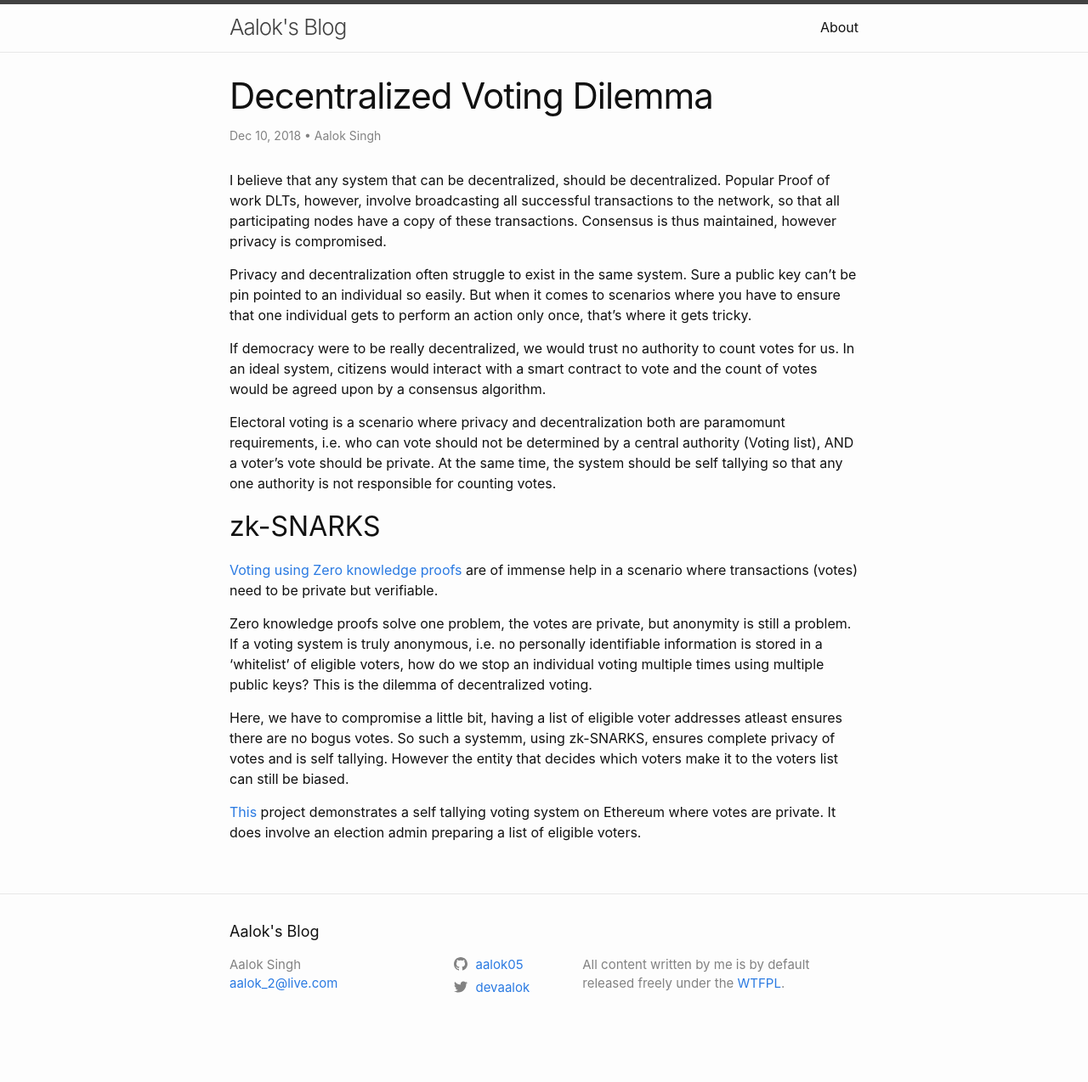
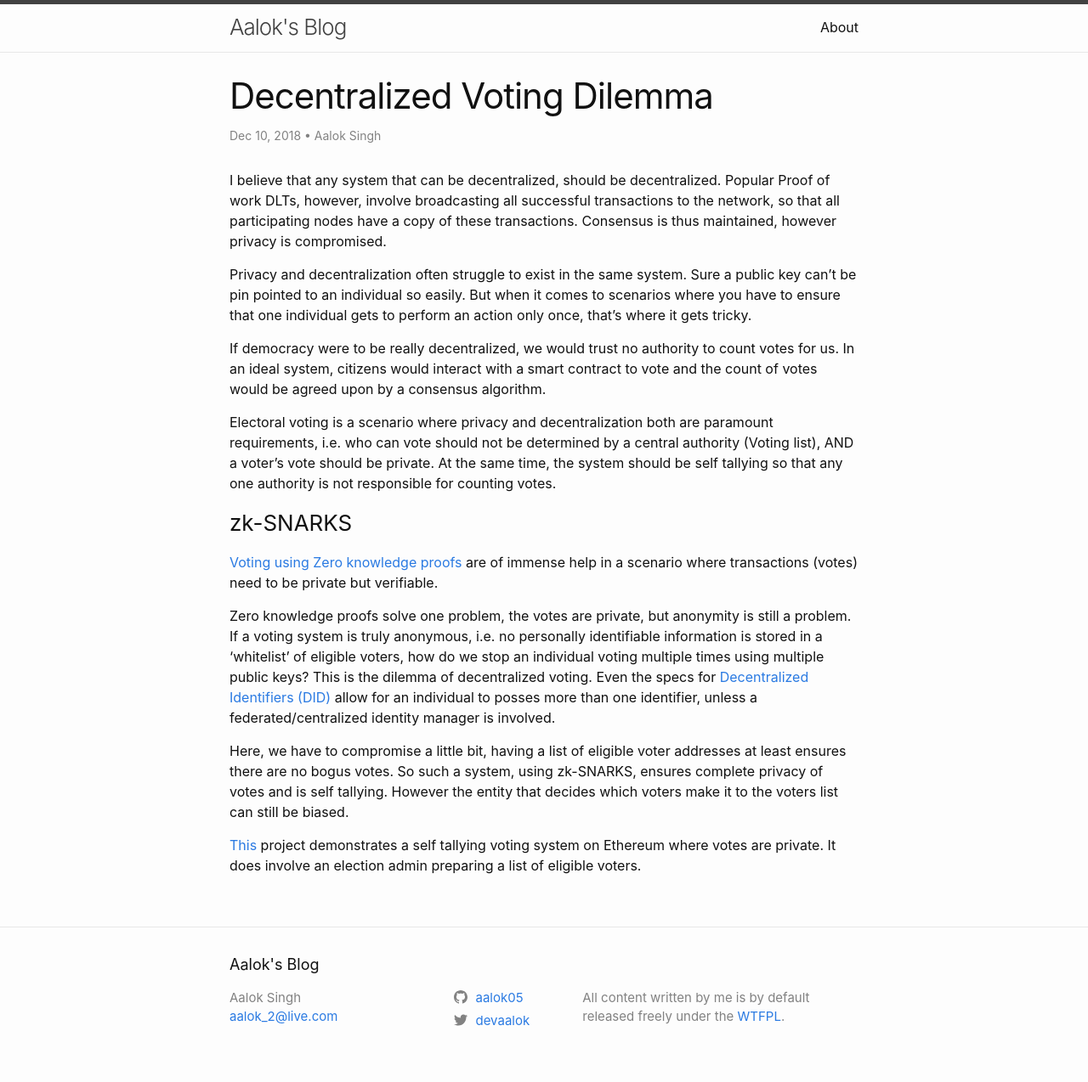
Before and after one commit to aalok05/aalok05.github.io, a Jekyll site: the page built from _posts/2018-12-10-decentralized-voting-dilemma.md, in a window 1280 px wide. Shown: the whole page at 85% size. Built offline with Jekyll 4.4.1, drawn with Linux system fonts in a browser that asks for light colours; before the commit the page ends 1235 px from its top, so only the background shows below that.

Commit message:
Update 2018-12-10-decentralized-voting-dilemma.md

```diff
--- a/_posts/2018-12-10-decentralized-voting-dilemma.md
+++ b/_posts/2018-12-10-decentralized-voting-dilemma.md
@@ -11,15 +11,15 @@ Privacy and decentralization often struggle to exist in the same system. Sure a
 
 If democracy were to be really decentralized, we would trust no authority to count votes for us. In an ideal system, citizens would interact with a smart contract to vote and the count of votes would be agreed upon by a consensus algorithm.
 
-Electoral voting is a scenario where privacy and decentralization both are paramomunt requirements, i.e. who can vote should not be determined by a central authority (Voting list), AND a voter's vote should be private.
+Electoral voting is a scenario where privacy and decentralization both are paramount requirements, i.e. who can vote should not be determined by a central authority (Voting list), AND a voter's vote should be private.
 At the same time, the system should be self tallying so that any one authority is not responsible for counting votes.
 
-## zk-SNARKS
+### zk-SNARKS
 [Voting using Zero knowledge proofs](https://eprint.iacr.org/2017/585.pdf) are of immense help in a scenario where transactions (votes) need to be private but verifiable.
 
 Zero knowledge proofs solve one problem, the votes are private, but anonymity is still a problem.
-If a voting system is truly anonymous, i.e. no personally identifiable information is stored in a 'whitelist' of eligible voters, how do we stop an individual voting multiple times using multiple public keys? This is the dilemma of decentralized voting.
+If a voting system is truly anonymous, i.e. no personally identifiable information is stored in a 'whitelist' of eligible voters, how do we stop an individual voting multiple times using multiple public keys? This is the dilemma of decentralized voting. Even the specs for [Decentralized Identifiers (DID)](https://w3c-ccg.github.io/did-spec) allow for an individual to posses more than one identifier, unless a federated/centralized identity manager is involved.
 
-Here, we have to compromise a little bit, having a list of eligible voter addresses atleast ensures there are no bogus votes. So such a systemm, using zk-SNARKS, ensures complete privacy of votes and is self tallying. However the entity that decides which voters make it to the voters list can still be biased.
+Here, we have to compromise a little bit, having a list of eligible voter addresses at least ensures there are no bogus votes. So such a system, using zk-SNARKS, ensures complete privacy of votes and is self tallying. However the entity that decides which voters make it to the voters list can still be biased.
 
 [This](https://github.com/stonecoldpat/anonymousvoting) project demonstrates a self tallying voting system on Ethereum where votes are private. It does involve an election admin preparing a list of eligible voters.
```
